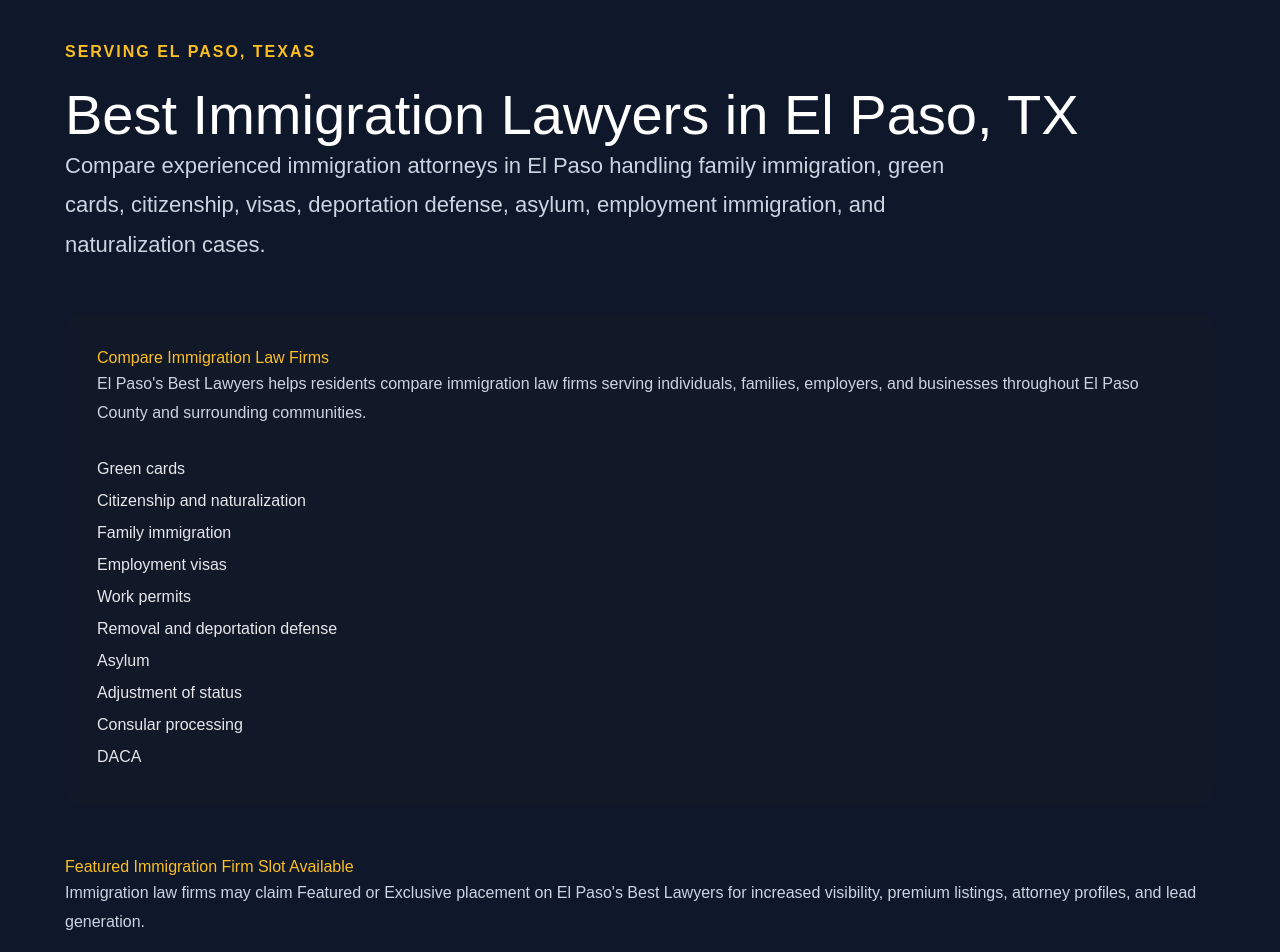
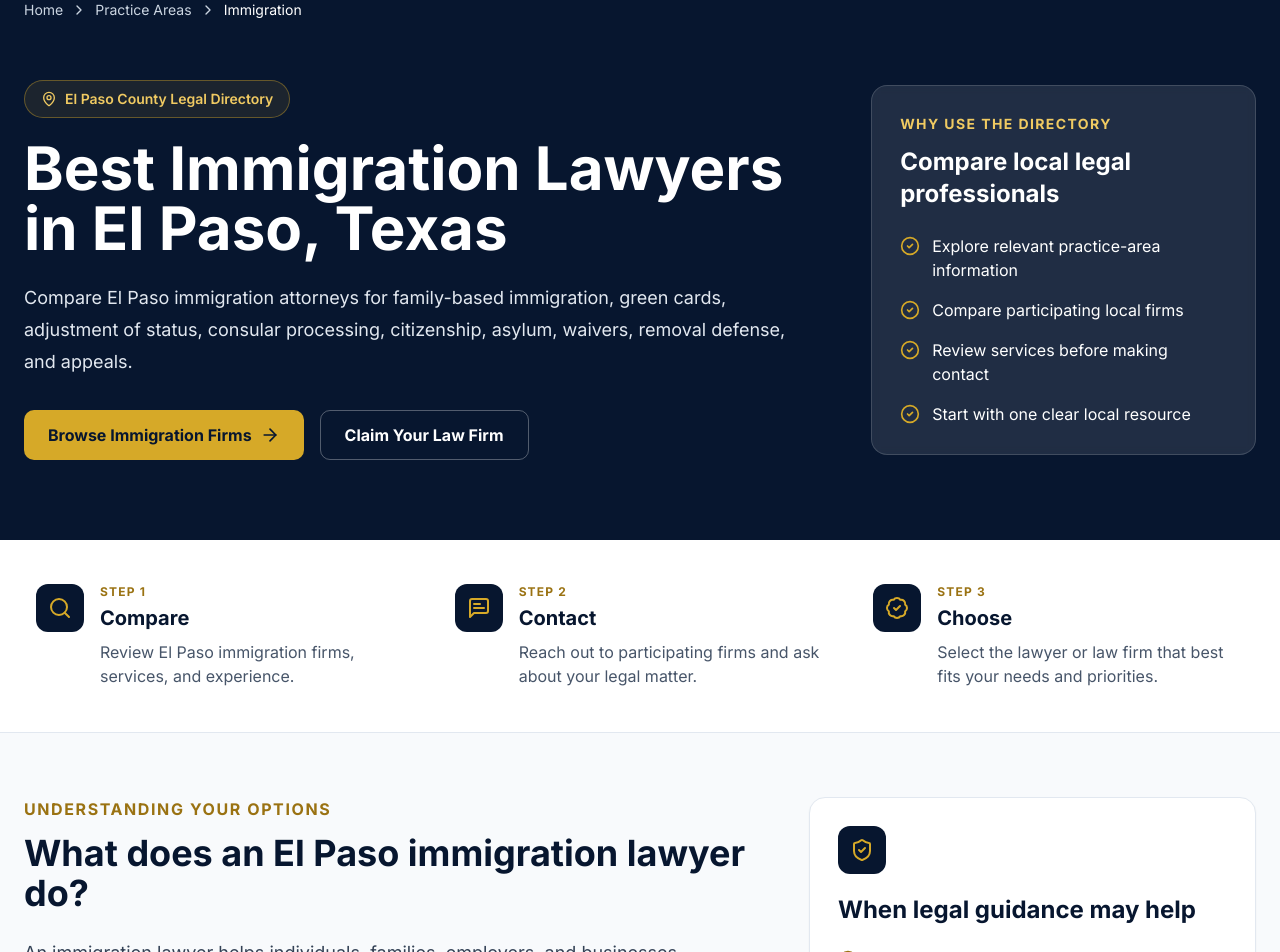
Before and after one commit to chapstucker-dotcom/best-ep-lawyers-, a React (Vite) app: page /el-paso-immigration-lawyers in a window 1280 px wide. Shown: the part 20-972 px from the top of the page. Built offline with nearby package versions, Linux system fonts and the light colour scheme; no server answers; the database is empty.

Commit message:
Upgrade El Paso immigration SEO page

```diff
--- a/src/pages/Immigration.tsx
+++ b/src/pages/Immigration.tsx
@@ -1,126 +1,105 @@
+import PracticeAreaTemplate from "../components/PracticeAreaTemplate";
+import type { PracticeAreaPageData } from "../data/practiceAreaPages";
+
+const immigrationPage: PracticeAreaPageData = {
+  path: "/el-paso-immigration-lawyers",
+  shortTitle: "Immigration",
+  title: "Best Immigration Lawyers in El Paso, Texas",
+  description:
+    "Compare El Paso immigration attorneys handling family petitions, green cards, adjustment of status, consular processing, citizenship, asylum, waivers, removal defense, and appeals.",
+  metaDescription:
+    "Compare immigration lawyers in El Paso for family petitions, green cards, adjustment of status, citizenship, asylum, waivers, removal defense, and appeals.",
+  heroText:
+    "Compare El Paso immigration attorneys for family-based immigration, green cards, adjustment of status, consular processing, citizenship, asylum, waivers, removal defense, and appeals.",
+  topics: [
+    "Family-Based Immigration",
+    "Green Cards",
+    "Adjustment of Status",
+    "Consular Processing",
+    "Naturalization and Citizenship",
+    "Asylum",
+    "Waivers of Inadmissibility",
+    "Removal Defense",
+    "Immigration Appeals",
+  ],
+  overview: [
+    "An immigration lawyer helps individuals, families, employers, and businesses understand and navigate U.S. immigration law. The work may include preparing petitions and applications, gathering supporting evidence, responding to government requests, preparing clients for interviews, and representing people in removal proceedings or appeals.",
+    "Immigration matters can involve family relationships, employment, humanitarian protection, prior immigration history, criminal records, unlawful presence, admissibility concerns, and changing federal procedures. Small errors or missed deadlines can create serious consequences, so careful preparation is important.",
+    "Depending on the case, counsel may assist with family petitions, adjustment of status, consular processing, work authorization, naturalization, asylum, waivers, cancellation of removal, motions to reopen, or appeals before immigration authorities and federal courts.",
+  ],
+  whenToHire: [
+    "You want to sponsor a spouse, child, parent, sibling, fiancé, or another qualifying family member.",
+    "You need help applying for a green card, adjustment of status, consular processing, or work authorization.",
+    "You are applying for naturalization or have concerns about prior immigration history, travel, taxes, arrests, or good moral character.",
+    "You or a family member received a notice to appear, removal order, detention notice, request for evidence, denial, or other immigration document.",
+    "You may need asylum, humanitarian protection, a waiver, cancellation of removal, or another form of relief.",
+    "Your business needs help with employment-based immigration, work visas, compliance, or sponsorship.",
+  ],
+  localContent: [
+    "El Paso immigration matters are shaped by the city's location on the U.S.-Mexico border, its international families, Fort Bliss, regional employers, and frequent cross-border travel. Cases may involve relatives, records, or property in Mexico and may require coordination with consulates, federal agencies, or courts in different jurisdictions.",
+    "Local immigration matters may involve U.S. Citizenship and Immigration Services, the Department of State, U.S. Customs and Border Protection, U.S. Immigration and Customs Enforcement, the Executive Office for Immigration Review, or the El Paso Division of the United States District Court for the Western District of Texas.",
+    "An El Paso immigration attorney can help identify eligibility, organize evidence, prepare for interviews or hearings, respond to government notices, preserve deadlines, and evaluate whether an application, waiver, motion, appeal, or defense strategy may be appropriate.",
+  ],
+  faqs: [
+    {
+      question: "What is family-based immigration?",
+      answer:
+        "Family-based immigration allows certain U.S. citizens and lawful permanent residents to petition for qualifying relatives. Eligibility, wait times, and available categories depend on the relationship and immigration status involved.",
+    },
+    {
+      question: "What is adjustment of status?",
+      answer:
+        "Adjustment of status is the process of applying for lawful permanent residence from inside the United States when legal requirements are met.",
+    },
+    {
+      question: "What is consular processing?",
+      answer:
+        "Consular processing is the procedure for applying for an immigrant visa through a U.S. embassy or consulate outside the United States.",
+    },
+    {
+      question: "How long does it take to get a green card?",
+      answer:
+        "Processing times vary based on the category, agency workload, country of chargeability, background checks, evidence, and whether additional review is required.",
+    },
+    {
+      question: "What are the requirements for naturalization?",
+      answer:
+        "Requirements may include lawful permanent residence for the required period, continuous residence, physical presence, English and civics testing, good moral character, and an oath of allegiance, subject to exceptions.",
+    },
+    {
+      question: "What is asylum?",
+      answer:
+        "Asylum is a form of protection for people who meet the legal definition of a refugee and cannot safely return to their country because of persecution or a well-founded fear of persecution on a protected ground.",
+    },
+    {
+      question: "What is a waiver of inadmissibility?",
+      answer:
+        "A waiver may forgive certain grounds that would otherwise prevent admission or immigration benefits. Eligibility depends on the specific ground, qualifying relatives, hardship, and other legal requirements.",
+    },
+    {
+      question: "What happens in removal proceedings?",
+      answer:
+        "Removal proceedings are held before an immigration judge. The government presents the charges, and the respondent may contest removability or apply for available relief.",
+    },
+    {
+      question: "Can an immigration decision be appealed?",
+      answer:
+        "Some immigration decisions may be appealed or challenged through motions to reopen, motions to reconsider, administrative appeals, or federal court review. Deadlines can be short.",
+    },
+    {
+      question: "When should I contact an immigration lawyer?",
+      answer:
+        "Consider contacting counsel before filing a complex application or immediately after receiving a denial, request for evidence, notice to appear, detention notice, or other time-sensitive immigration document.",
+    },
+  ],
+  relatedPages: [
+    { label: "Green Card", path: "/el-paso-green-card-lawyers" },
+    { label: "Citizenship", path: "/el-paso-citizenship-lawyers" },
+    { label: "Family Law", path: "/el-paso-family-lawyers" },
+    { label: "Employment Law", path: "/el-paso-employment-lawyers" },
+  ],
+};
+
 export default function Immigration() {
-  document.title =
-    "Best Immigration Lawyers in El Paso, TX | El Paso's Best Lawyers";
-
-  return (
-    <main
-      style={{
-        minHeight: "100vh",
-        background: "#0f172a",
-        color: "white",
-        padding: "60px 24px",
-        fontFamily: "Arial, sans-serif",
-      }}
-    >
-      <div
-        style={{
-          maxWidth: "1150px",
-          margin: "0 auto",
-        }}
-      >
-        <p
-          style={{
-            color: "#fbbf24",
-            fontWeight: "bold",
-            letterSpacing: "2px",
-            textTransform: "uppercase",
-          }}
-        >
-          Serving El Paso, Texas
-        </p>
-
-        <h1
-          style={{
-            fontSize: "56px",
-            lineHeight: 1.1,
-            marginTop: "20px",
-            color: "#ffffff",
-          }}
-        >
-          Best Immigration Lawyers in El Paso, TX
-        </h1>
-
-        <p
-          style={{
-            fontSize: "22px",
-            color: "#cbd5e1",
-            lineHeight: 1.8,
-            maxWidth: "900px",
-          }}
-        >
-          Compare experienced immigration attorneys in El Paso handling family
-          immigration, green cards, citizenship, visas, deportation defense,
-          asylum, employment immigration, and naturalization cases.
-        </p>
-
-        <section
-          style={{
-            marginTop: "50px",
-            background: "#111827",
-            padding: "32px",
-            borderRadius: "18px",
-          }}
-        >
-          <h2 style={{ color: "#fbbf24" }}>
-            Compare Immigration Law Firms
-          </h2>
-
-          <p style={{ color: "#cbd5e1", lineHeight: 1.8 }}>
-            El Paso&apos;s Best Lawyers helps residents compare immigration law
-            firms serving individuals, families, employers, and businesses
-            throughout El Paso County and surrounding communities.
-          </p>
-
-          <ul
-            style={{
-              marginTop: "25px",
-              lineHeight: 2,
-              color: "#e5e7eb",
-            }}
-          >
-            <li>Green cards</li>
-            <li>Citizenship and naturalization</li>
-            <li>Family immigration</li>
-            <li>Employment visas</li>
-            <li>Work permits</li>
-            <li>Removal and deportation defense</li>
-            <li>Asylum</li>
-            <li>Adjustment of status</li>
-            <li>Consular processing</li>
-            <li>DACA</li>
-          </ul>
-        </section>
-
-        <section style={{ marginTop: "50px" }}>
-          <h2 style={{ color: "#fbbf24" }}>
-            Featured Immigration Firm Slot Available
-          </h2>
-
-          <p
-            style={{
-              color: "#cbd5e1",
-              lineHeight: 1.8,
-            }}
-          >
-            Immigration law firms may claim Featured or Exclusive placement on
-            El Paso&apos;s Best Lawyers for increased visibility, premium
-            listings, attorney profiles, and lead generation.
-          </p>
-        </section>
-
-        <p style={{ marginTop: "60px" }}>
-          <a
-            href="/"
-            style={{
-              color: "#fbbf24",
-              fontWeight: "bold",
-              textDecoration: "none",
-            }}
-          >
-            ← Back to Home
-          </a>
-        </p>
-      </div>
-    </main>
-  );
+  return <PracticeAreaTemplate page={immigrationPage} />;
 }
```
